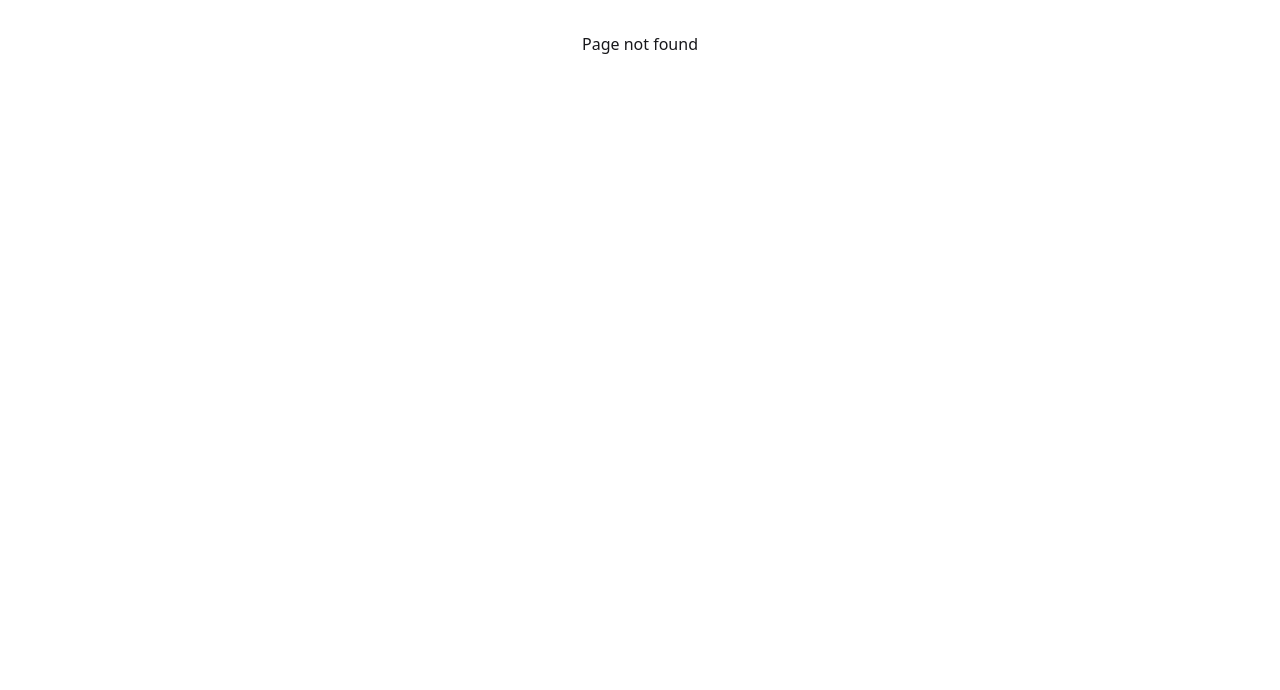
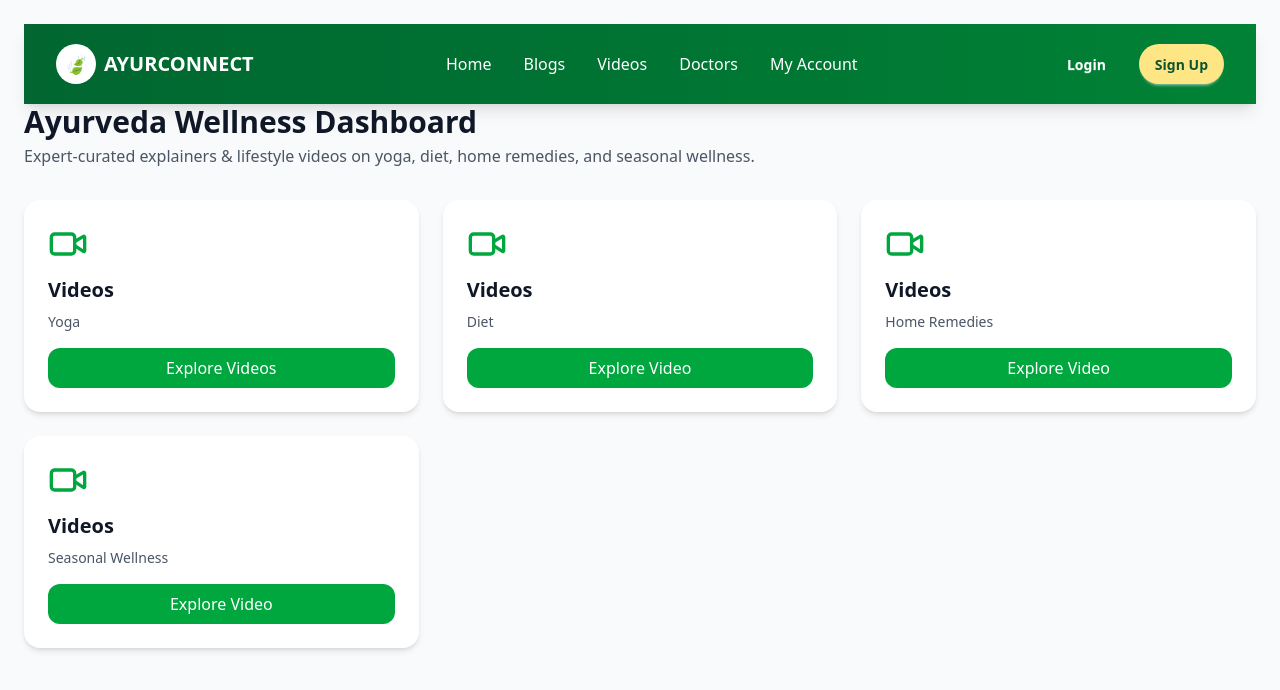
Before and after one commit to Monikmalviya2002/Ayurveda-Frontend, a React (Vite) app: page /videos in a window 1280 px wide. Before the commit this address had no page. Shown: the top 690 px of the page. Built offline with nearby package versions, Linux system fonts and the light colour scheme.

Commit message:
added video section

```diff
--- a/src/App.jsx
+++ b/src/App.jsx
@@ -4,7 +4,7 @@ import Login from './components/Login';
 import Home from './pages/HomePage';
 import { BlogsPage } from './pages/BlogsPage';
 import BlogDetailsPage from './pages/BlogDetailsPage';
-import AdminPage from './pages/Admin/AdminPage';
+import VideoDashboard from './components/VideoDashboard';
 
 export default function App() {
   return (
@@ -15,8 +15,7 @@ export default function App() {
           <Route path="/login" element={<Login />} />
           <Route path='/blogs' element={<BlogsPage/>} />
           <Route path='/blogs/:blogId' element={<BlogDetailsPage/>}/>
-
-          <Route path='/admin-dashboard' element={<AdminPage/>}/>
+          <Route path='/videos' element={<VideoDashboard/>}/>
           <Route path="*" element={<div className="p-8 text-center">Page not found</div>} />
         </Routes>
       </main>
--- a/src/components/Navbar.jsx
+++ b/src/components/Navbar.jsx
@@ -19,7 +19,7 @@ export default function Navbar({ onLoginClick, onSignupClick }) {
           <div className="hidden md:flex gap-8 items-center">
             <Link to="/" className="hover:text-amber-200 transition">Home</Link>
             <Link to="/blogs" className="hover:text-amber-200 transition">Blogs</Link>
-            <Link to="/VideoDashboard" className="hover:text-amber-200 transition">Videos</Link>
+            <Link to="/videos" className="hover:text-amber-200 transition">Videos</Link>
             <Link to="/doctors" className="hover:text-amber-200 transition">Doctors</Link>
             <Link to="/account" className="hover:text-amber-200 transition">My Account</Link>
          </div>
```
